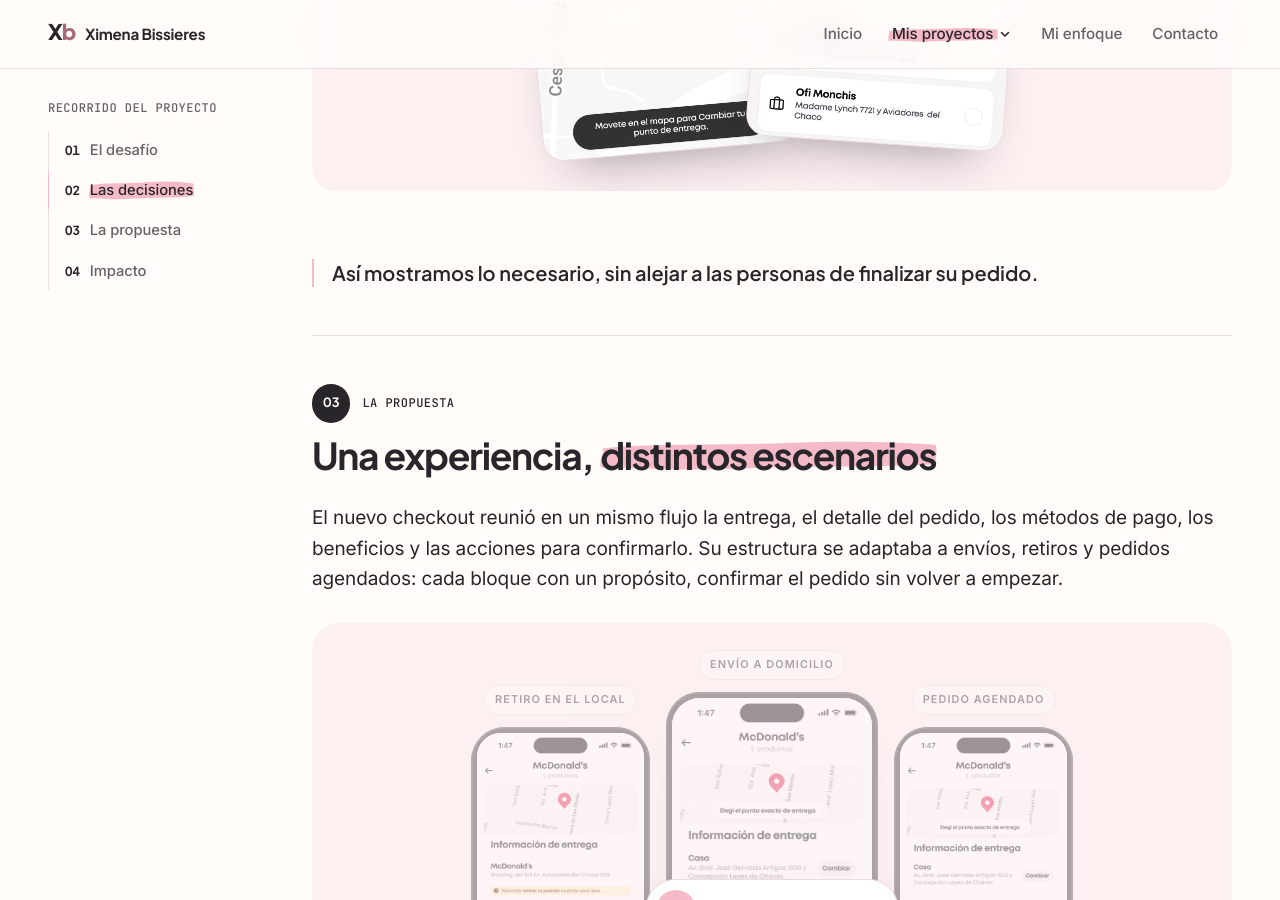
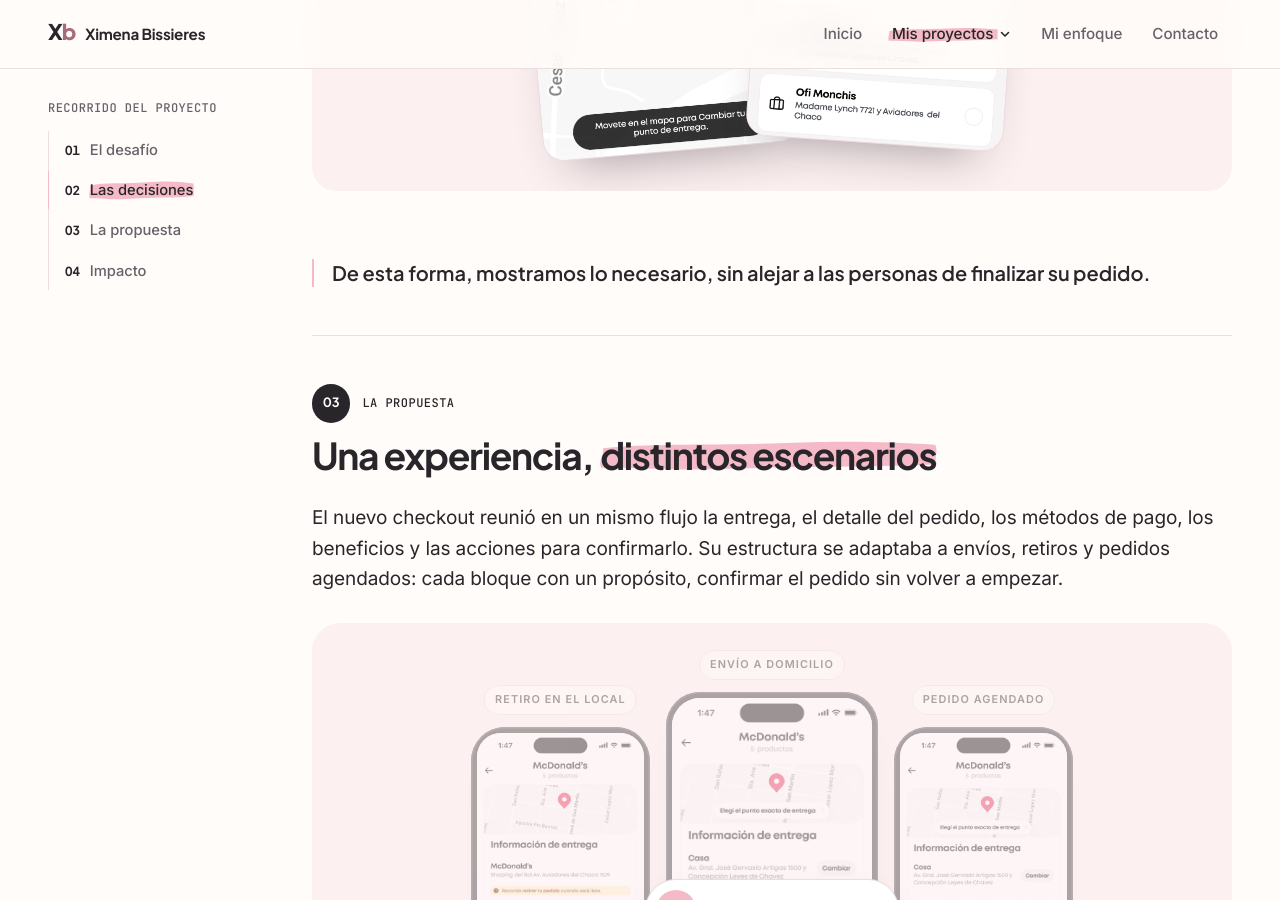
Before and after one commit to ximebissieres/Ximebissieres.github.io, a Jekyll site: the page built from proyectos/monchis.html, in a window 1280 px wide and 900 px high, scrolled down 2777 px. Built offline with Jekyll 4.4.1, drawn with Linux system fonts in a browser that asks for light colours.

Commit message:
Monchis: ajuste del cierre de Las decisiones
Co-Authored-By: Claude Opus 5.5 <noreply@anthropic.com>
Claude-Session: https://claude.ai/code/session_01DJ4kQgEHjb3PtnpPBBuZ5X

```diff
--- a/proyectos/monchis.html
+++ b/proyectos/monchis.html
@@ -145,7 +145,7 @@ summary: 'En Monchis, los pedidos podían ser con envío a domicilio, retiro en
         </article>
       </div>
       </div>
-      <p class="crit-close">Así mostramos lo necesario, sin alejar a las personas de finalizar su pedido.</p>
+      <p class="crit-close">De esta forma, mostramos lo necesario, sin alejar a las personas de finalizar su pedido.</p>
     </section>
 
     <section class="chapter" id="propuesta" data-title="La propuesta">
```
